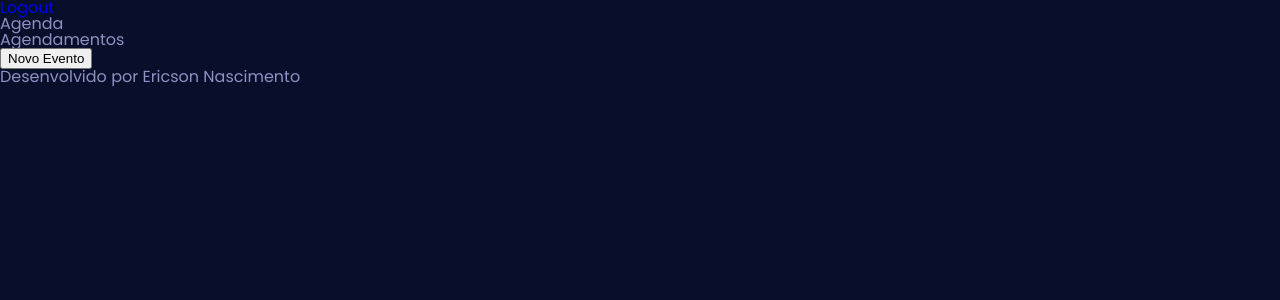
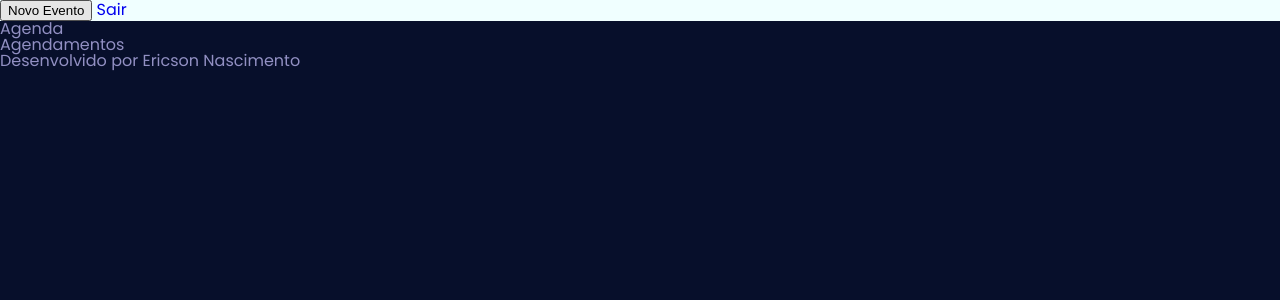
Before and after one commit to ericsonnascimento/projeto_django_agenda, a Django app: page /agenda/ in a window 1280 px wide. Shown: the top 300 px of the page. Run offline with Django 5.2, Linux system fonts and the light colour scheme; the visitor is signed in with stand-in values (Sample User, id 1); data that the repository does not hold is empty.

Commit message:
ajustes nos caminhos do header, criação do arquivo de estilização do cabeçario header.cc e inicio da configuração

```diff
--- a/agenda/views.py
+++ b/agenda/views.py
@@ -34,6 +34,7 @@ def lista_eventos(request):
     vamos usar na coluna do DB __gt para pegar evento acima da data atual'''
     evento = Evento.objects.filter(usuario=usuario, data_evento__gt=data_atual)
     return render(request, 'agenda.html', {'eventos':evento})
+
 
 #aqui além de criarmos uma nova agenda vamos reaproveitar a criação de um novo evento em evento.html para também editar
 @login_required(login_url='/login')
--- /dev/null
+++ b/setup/static/css/header.css
@@ -0,0 +1,3 @@
+.cabecalho {
+    background-color: azure;
+}
--- a/setup/static/css/styles.css
+++ b/setup/static/css/styles.css
@@ -1,5 +1,3 @@
-@import url(./login.css);
-
 :root {
     --cor-de-fundo: #070F2B;
     --cor-da-fonte: #9290C3;
--- a/templates/agenda.html
+++ b/templates/agenda.html
@@ -4,11 +4,6 @@
 
 <main>
     <h2>Agendamentos</h2>
-
-    <a href="{% url 'evento' %}">
-    <button type="button">Novo Evento</button>
-    </a>
-
     {% for evento in eventos %}
         <ul>
             <li>
--- a/templates/base.html
+++ b/templates/base.html
@@ -10,6 +10,7 @@
     <link rel="preconnect" href="https://fonts.gstatic.com" crossorigin>
     <link href="https://fonts.googleapis.com/css2?family=Poppins:ital,wght@0,100;0,200;0,300;0,400;0,500;0,600;0,700;0,800;0,900;1,100;1,200;1,300;1,400;1,500;1,600;1,700;1,800;1,900&display=swap" rel="stylesheet">
     <link href="{% static 'css/styles.css' %}" rel="stylesheet">
+    <link href="{% static 'css/header.css' %}" rel="stylesheet">
     <title>Agenda</title>
 </head>
 <header>
--- a/templates/header.html
+++ b/templates/header.html
@@ -1,5 +1,6 @@
-<div>
-    <a href="/logout">Logout</a>
-</div>
+<nav class="cabecalho">
+    <a class="cabecalho__novo-evento" href="{% url 'evento' %}"><button type="button">Novo Evento</button></a>
+    <a class="cabecalho__sair" href="/logout">Sair</a>
+</nav>
 
 <h1>Agenda</h1>
--- a/templates/login.html
+++ b/templates/login.html
@@ -10,6 +10,7 @@
     <link rel="preconnect" href="https://fonts.gstatic.com" crossorigin>
     <link href="https://fonts.googleapis.com/css2?family=Poppins:ital,wght@0,100;0,200;0,300;0,400;0,500;0,600;0,700;0,800;0,900;1,100;1,200;1,300;1,400;1,500;1,600;1,700;1,800;1,900&display=swap" rel="stylesheet">
     <link href="{% static 'css/styles.css' %}" rel="stylesheet">
+    <link href="{% static 'css/login.css' %}" rel="stylesheet">
     <title>Agenda</title>
 </head>
 <body>
```
Also changed, not shown: README.md.
